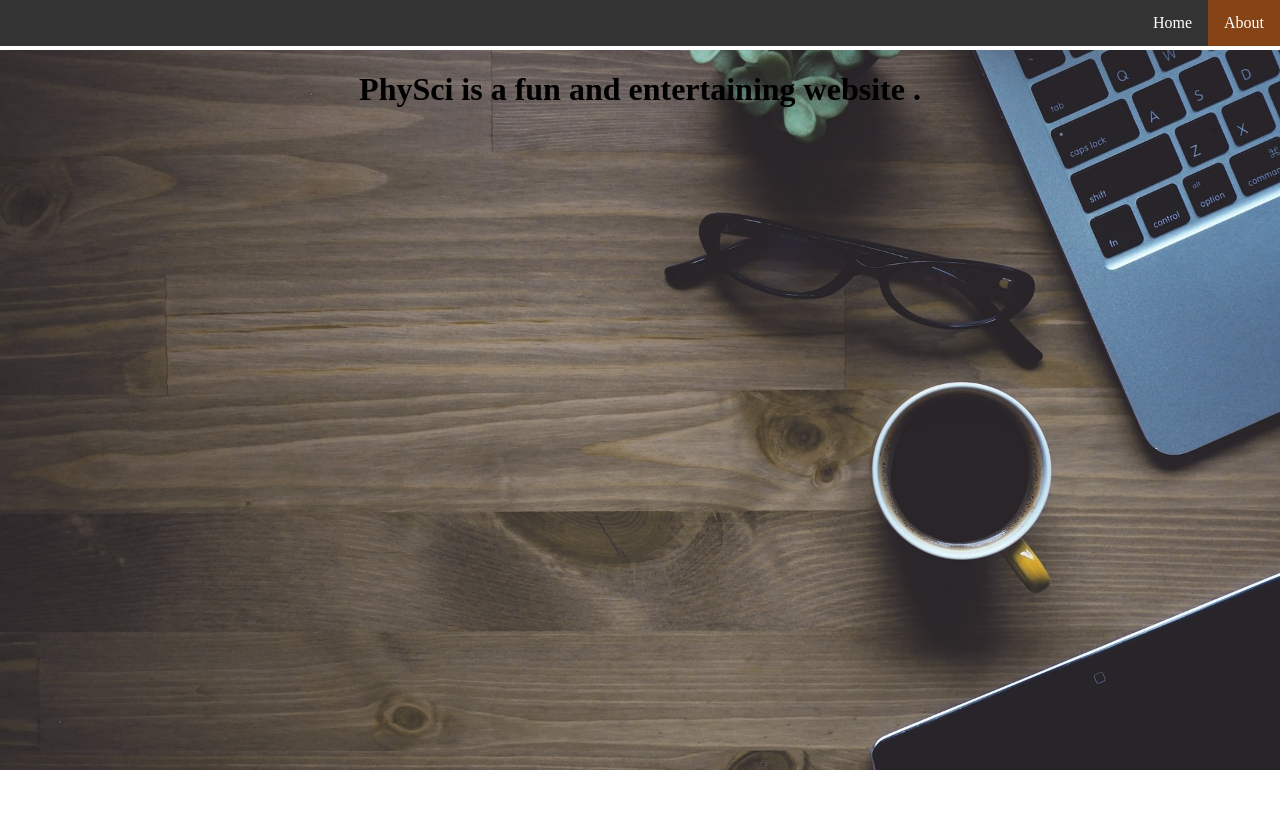
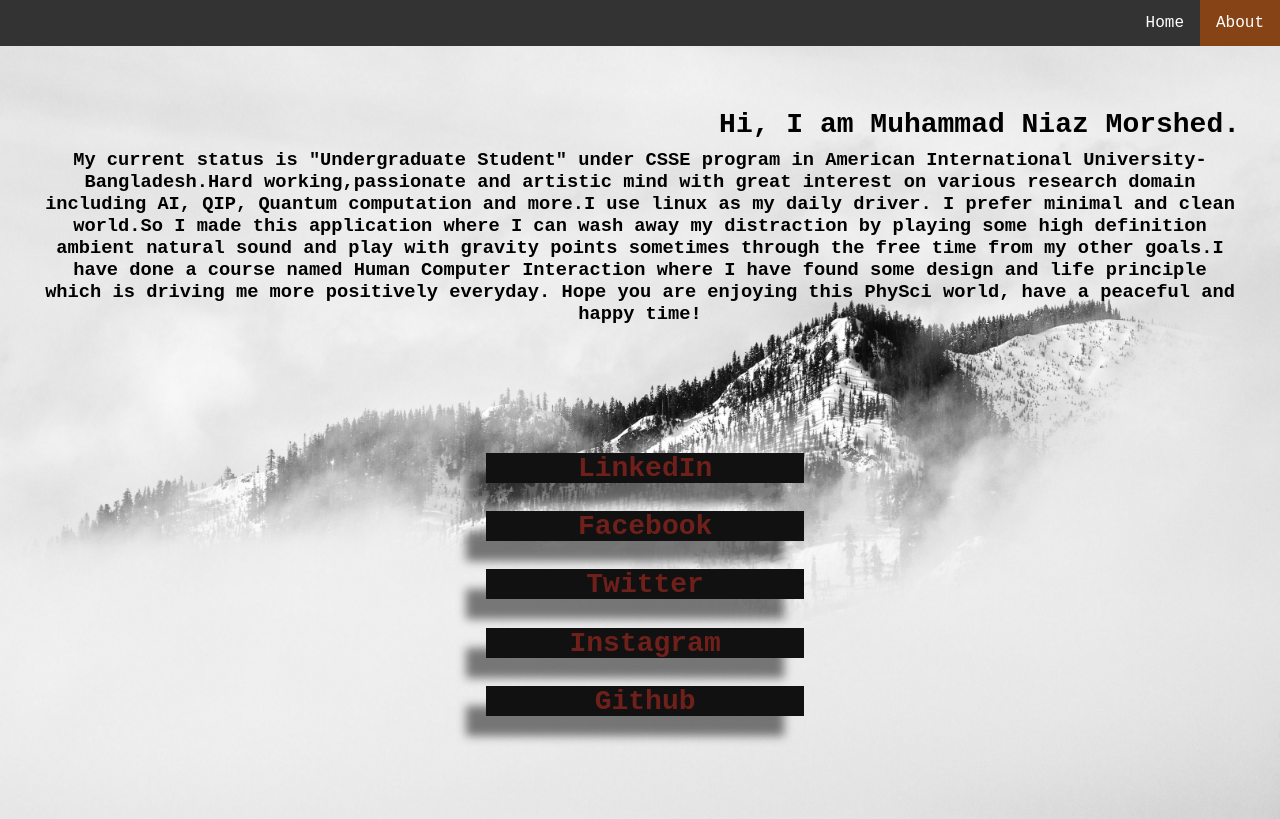
Before and after one commit to n1az/niaz.github.io, a plain HTML site: page about.html in a window 1280 px wide. Drawn offline with Linux system fonts and the light colour scheme.

Commit message:
Updating PhySci version 0.0.0.2

```diff
--- a/about.html
+++ b/about.html
@@ -2,70 +2,21 @@
 <html>
     <head>
         <title>About PhySci</title>
-        <style>
-            body {
-                margin: 0;
-                padding: 0;
-            }
-            ul {
-                list-style-type: none;
-                margin: 0;
-                padding: 0;
-                overflow: hidden;
-                background-color: #333;
-                position: fixed;
-                top: 0;
-                width: 100%;
-            }
-
-            li {
-                float: right;
-            }
-
-            li a {
-                display: block;
-                color: white;
-                text-align: center;
-                padding: 14px 16px;
-                text-decoration: none;
-            }
-
-            li a:hover:not(.active) {
-                background-color: #111;
-            }
-
-            .active {
-                background-color: rgb(134, 67, 21);
-            }
-            h1 h2 {
-                margin-top: 30px;
-                font-family: 'Times New Roman', Times, serif;
-                font-size: 28px;
-                color: #fff;
-                margin: 0px;
-                text-align: center;
-                display: block;
-            }
-            .box1 {
-                height: 90vh;
-                width: 100%;
-                background-image: url(home.jpg);
-                background-size: cover;
-                background-position: center;
-                display: table;
-                text-align: center;
-                background-attachment: fixed;
-                margin-top: 50px;
-            }
-        </style>
+        <link rel="stylesheet" type="text/css" href="style.css">
     </head>
     <body>
         <ul>
             <li><a class="active" href="#home">About</a></li>
             <li><a href="index.html">Home</a></li>
         </ul>
-        <div class="box1">
-        <h1>PhySci is a fun and entertaining website .</h1>
+        <div class="box">
+        <h1 class="about">Hi, I am Muhammad Niaz Morshed.</h1>
+        <h3 class="about">My current status is "Undergraduate Student" under CSSE program in American International University-Bangladesh.Hard working,passionate and artistic mind with great interest on various research domain including AI, QIP, Quantum computation and more.I use linux as my daily driver. I prefer minimal and clean world.So I made this application where I can wash away my distraction by playing some high definition ambient natural sound and play with gravity points sometimes through the free time from my other goals.I have done a course named Human Computer Interaction where I have found some design and life principle which is driving me more positively everyday. Hope you are enjoying this PhySci world, have a peaceful and happy time!</h3>
+        <h2><a href="https://linkedin.com/in/n1az">LinkedIn</a></h2>
+        <h2><a href="https://facebook.com/n1azmorshed">Facebook</a></h2>
+        <h2><a href="https://twitter.com/MdNiazMorshed00">Twitter</a></h2>
+        <h2><a href="https://instagram.com/xc1ph0">Instagram</a></h2>
+        <h2><a href="https://github.com/n1az">Github</a></h2>
         </div>
     </body>
 </html>
--- a/relax/style.css
+++ b/relax/style.css
@@ -21,6 +21,7 @@ li {
 li a {
     display: block;
     color: white;
+    font-family: "Courier New", Courier, monospace;
     text-align: center;
     padding: 14px 16px;
     text-decoration: none;
@@ -45,7 +46,7 @@ li a:hover:not(.active) {
 }
 
 h1 {
-    font-family: comic sans ms;
+    font-family: "Courier New", Courier, monospace;
     font-size: 36px;
     color: rgb(255, 255, 255);
     margin: 0px;
@@ -63,7 +64,7 @@ h1 {
 }
 
 h2 {
-    font-family: comic sans ms;
+    font-family: "Courier New", Courier, monospace;
     font-size: 28px;
     color: rgb(255, 255, 255);
     text-align: center;
@@ -210,7 +211,7 @@ div {
 }
 
 h3 {
-    font-family: comic sans ms;
+    font-family: "Courier New", Courier, monospace;
     font-size: 22px;
     color: rgb(255, 255, 255);
     text-align: center;
--- a/style.css
+++ b/style.css
@@ -14,13 +14,26 @@ ul {
     width: 100%;
 }
 
+.social ul{
+    list-style-type: none;
+    margin: 0;
+    padding: 0;
+    overflow: hidden;
+    background-color: #333;
+    position: fixed;
+    left: 0;
+    width: 40%;
+}
+
 li {
     float: right;
 }
 
+
 li a {
     display: block;
     color: white;
+    font-family: "Courier New", Courier, monospace;
     text-align: center;
     padding: 14px 16px;
     text-decoration: none;
@@ -34,6 +47,7 @@ li a:hover:not(.active) {
     background-color: rgb(134, 67, 21);
 }
 
+
 .box1 {
     height: 100vh;
     width: 100%;
@@ -42,6 +56,36 @@ li a:hover:not(.active) {
     background-position: center;
     display: table;
     background-attachment: fixed;
+}
+
+.box {
+    height: 100vh;
+    width: 100%;
+    background-image: url(image0.jpg);
+    background-size: cover;
+    font-family: "Courier New", Courier, monospace;
+    background-position: center;
+    background-attachment: fixed;
+}
+
+.box h1{
+    font-family: "Courier New", Courier, monospace;
+    color: black;
+    text-align: center;
+    padding-top: 90px;
+    padding-right: 40px;
+    vertical-align: top;
+    float: right;
+}
+.box h3{
+    font-family: "Courier New", Courier, monospace;
+    color: black;
+    text-align: center;
+    padding-top: 130px;
+    padding-left: 40px;
+    padding-right: 40px;
+    padding-bottom: 100px;
+    vertical-align: top;
 }
 
 .box3 {
@@ -54,10 +98,20 @@ li a:hover:not(.active) {
     background-attachment: fixed;
 }
 
+h1 a:link {
+    text-decoration: none;
+    color: #6f201b;
+}
+
+h1 a:visited {
+    text-decoration: none;
+    color: #6f201b;
+}
+
 h1 {
     font-family: comic sans ms;
     font-size: 28px;
-    color: #392E2C;
+    color: #864315;
     margin: 0px;
     text-align: center;
     display: table-cell;
@@ -70,7 +124,7 @@ h1 a {
     vertical-align: middle;
     width: 50%;
     height: 50px;
-    background: #F2CCC4;
+    background: #111;
     padding-left: 20px;
     transition: .5s;
     box-shadow: -20px 20px 10px rgba(0, 0, 0, 0.5);
@@ -80,3 +134,39 @@ h1 a:hover {
     transform: translate(20px, -15px);
     box-shadow: -50px 50px 50px rgba(0, 0, 0, 0.5);
 }
+
+h2 a:link {
+    text-decoration: none;
+    color: #6f201b;
+}
+
+h2 a:visited {
+    text-decoration: none;
+    color: #6f201b;
+}
+
+h2 {
+    font-family: "Courier New", Courier, monospace;
+    font-size: 28px;
+    color: #864315;
+    text-align: center;
+    vertical-align: middle;
+    padding-left: 38%;
+    padding-top: 5px;
+}
+
+h2 a {
+    display: absolute;
+    display: block;
+    vertical-align: middle;
+    width: 40%;
+    height: 30px;
+    background: #111;
+    transition: .5s;
+    box-shadow: -20px 20px 10px rgba(0, 0, 0, 0.5);
+}
+
+h2 a:hover {
+    transform: translate(20px, -15px);
+    box-shadow: -50px 50px 50px rgba(0, 0, 0, 0.5);
+}
```
Also changed, not shown: index.html (+1 -0 lines), image0.jpg (added), image1.jpg, image2.jpg, image3.jpg.
